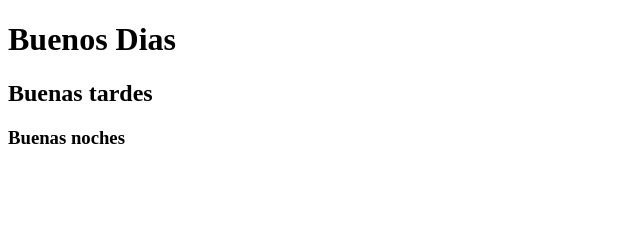
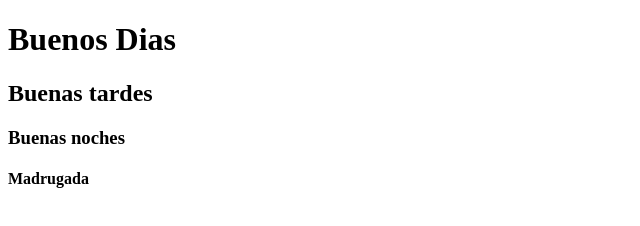
Before and after one commit to Paladyno92/TestGitHub, a plain HTML site: page index.html in a window 1280 px wide. Shown: the whole page, without its empty margins (0-640 px from the left). Drawn offline with Linux system fonts and the light colour scheme.

Commit message:
Madrugada

```diff
--- a/index.html
+++ b/index.html
@@ -10,5 +10,6 @@
     <h1>Buenos Dias</h1>
     <h2>Buenas tardes</h2>
     <h3>Buenas noches</h3>
+    <h4>Madrugada</h4>
 </body>
 </html>
```
